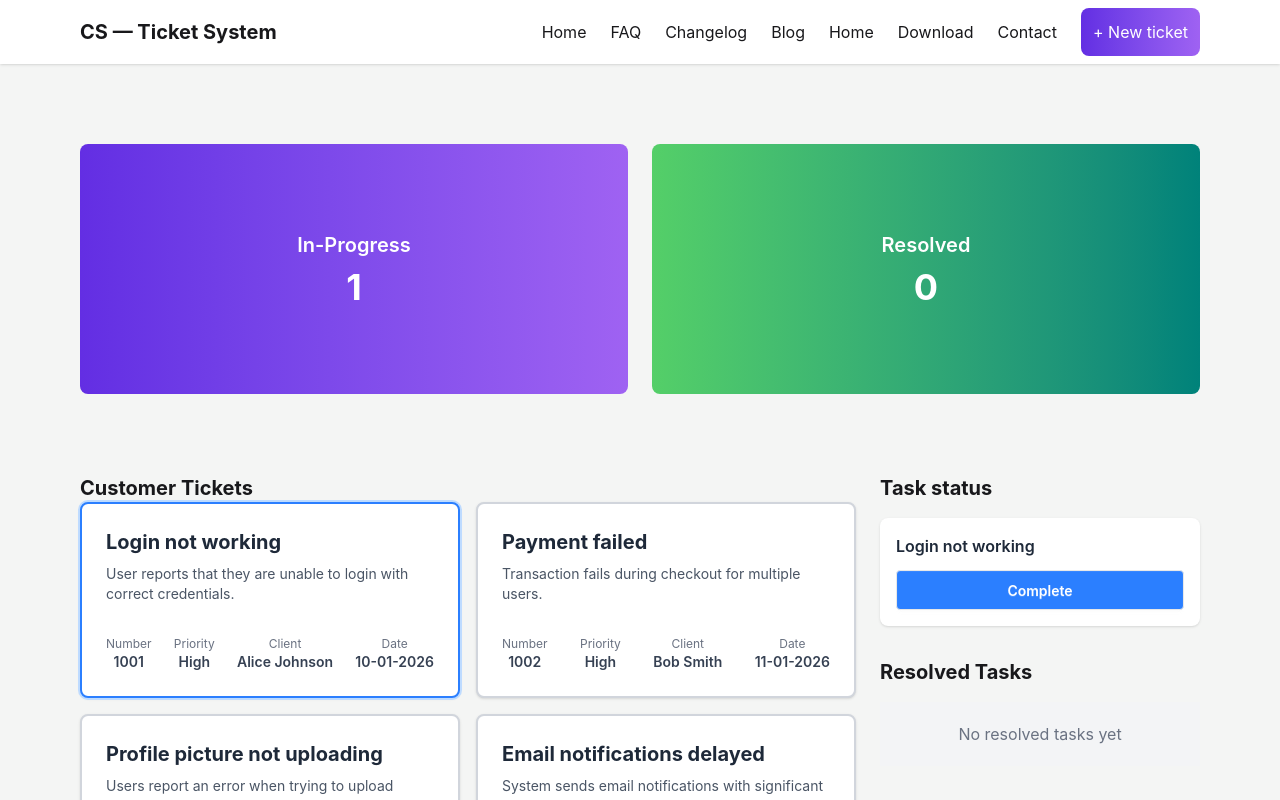
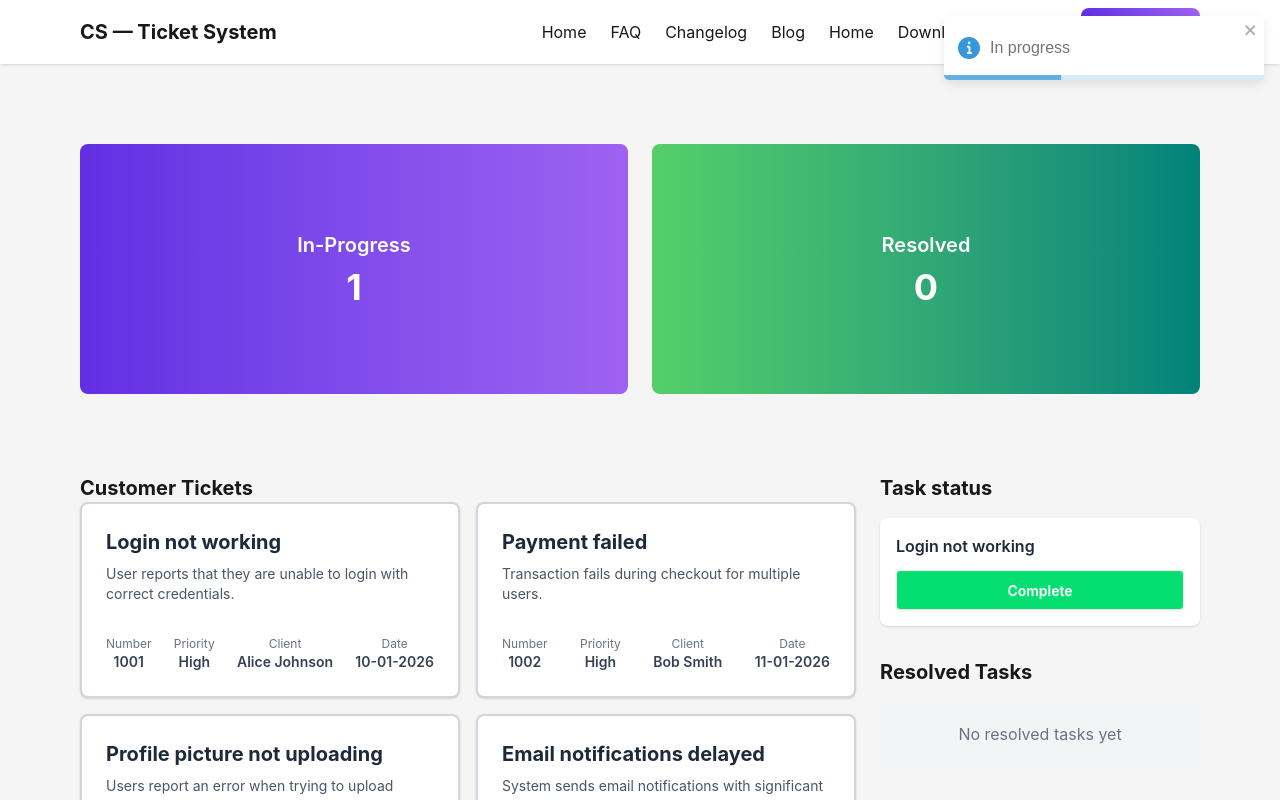
Before and after one commit to theTODEsage/react-assignment, a React (Vite) app: page / in a window 1280 px wide. Both pictures are taken after a click on the element 270 px from the left and 600 px from the top of the page. Shown: the top 800 px of the page. Built offline with nearby package versions, Linux system fonts and the light colour scheme.

Commit message:
added toastify

```diff
--- a/package.json
+++ b/package.json
@@ -13,6 +13,7 @@
     "@tailwindcss/vite": "^4.1.18",
     "react": "^19.2.0",
     "react-dom": "^19.2.0",
+    "react-toastify": "^11.0.5",
     "tailwindcss": "^4.1.18"
   },
   "devDependencies": {
--- a/src/App.jsx
+++ b/src/App.jsx
@@ -1,8 +1,46 @@
+// import './App.css'
+// import { useState } from 'react'
+// import Counter from './Components/Counter/Counter'
+// import Nav from './Components/Navbar/Nav'
+// import Tickets from './Components/Tickets/Tickets'
+
+// const fetchData = async() => {
+//   const res = await fetch('service.json')
+//   return res.json()
+// }
+// const promise = fetchData()
+
+// function App() {
+//   const [selectedTickets, setSelectedTickets] = useState([])
+//   const [resolvedTickets, setResolvedTickets] = useState([])
+
+//   return (
+//     <>
+//       <Nav></Nav>
+//       <Counter
+//         inProgressCount={selectedTickets.length}
+//         resolvedCount={resolvedTickets.length}
+//       />
+//       <Tickets
+//         promise={promise}
+//         selectedTickets={selectedTickets}
+//         setSelectedTickets={setSelectedTickets}
+//         resolvedTickets={resolvedTickets}
+//         setResolvedTickets={setResolvedTickets}
+//       />
+//     </>
+//   )
+// }
+
+// export default App
+
 import './App.css'
 import { useState } from 'react'
 import Counter from './Components/Counter/Counter'
 import Nav from './Components/Navbar/Nav'
 import Tickets from './Components/Tickets/Tickets'
+import { ToastContainer } from 'react-toastify'
+import 'react-toastify/dist/ReactToastify.css'
 
 const fetchData = async() => {
   const res = await fetch('service.json')
@@ -28,6 +66,17 @@ function App() {
         resolvedTickets={resolvedTickets}
         setResolvedTickets={setResolvedTickets}
       />
+      <ToastContainer
+        position="top-right"
+        autoClose={3000}
+        hideProgressBar={false}
+        newestOnTop={false}
+        closeOnClick
+        rtl={false}
+        pauseOnFocusLoss
+        draggable
+        pauseOnHover
+      />
     </>
   )
 }
--- a/src/Components/Ticket/Ticket.jsx
+++ b/src/Components/Ticket/Ticket.jsx
@@ -1,4 +1,64 @@
+// import React from 'react';
+
+// const Ticket = ({ ticket, setSelectedTickets, selectedTickets }) => {
+
+//     const handleCard = (value) => {
+//         const isAlreadySelected = selectedTickets.some(t => t.number === value.number);
+
+//         if (!isAlreadySelected) {
+//             setSelectedTickets([...selectedTickets, value]);
+//         }
+//     }
+
+//     const isSelected = selectedTickets.some(t => t.number === ticket.number);
+
+//     return (
+//         <div>
+//             <div className="">
+//                 <div
+//                     onClick={() => handleCard(ticket)}
+//                     className={`border-2 bg-white rounded-lg p-6 flex flex-col justify-between shadow-sm hover:shadow-md transition-shadow duration-200 cursor-pointer ${
+//                         isSelected ? 'border-blue-500 ring-2 ring-blue-200' : 'border-gray-300'
+//                     }`}
+//                 >
+
+//                     <div className="mb-4">
+//                         <h2 className="text-xl font-bold text-gray-800 mb-2">{ticket.title}</h2>
+//                         <p className="text-gray-600 text-sm">
+//                             {ticket.description}
+//                         </p>
+//                     </div>
+
+//                     <div className="flex flex-wrap justify-between mt-4 text-gray-700 text-sm gap-4">
+//                         <div className="flex flex-col items-center">
+//                             <span className="text-gray-500 text-xs">Number</span>
+//                             <span className="font-semibold">{ticket.number}</span>
+//                         </div>
+//                         <div className="flex flex-col items-center">
+//                             <span className="text-gray-500 text-xs">Priority</span>
+//                             <span className="font-semibold">{ticket.priority}</span>
+//                         </div>
+//                         <div className="flex flex-col items-center">
+//                             <span className="text-gray-500 text-xs">Client</span>
+//                             <span className="font-semibold">{ticket.client}</span>
+//                         </div>
+//                         <div className="flex flex-col items-center">
+//                             <span className="text-gray-500 text-xs">Date</span>
+//                             <span className="font-semibold">{ticket.date}</span>
+//                         </div>
+//                     </div>
+
+//                 </div>
+//             </div>
+
+//         </div>
+//     );
+// };
+
+// export default Ticket;
+
 import React from 'react';
+import { toast } from 'react-toastify';
 
 const Ticket = ({ ticket, setSelectedTickets, selectedTickets }) => {
 
@@ -7,19 +67,23 @@ const Ticket = ({ ticket, setSelectedTickets, selectedTickets }) => {
 
         if (!isAlreadySelected) {
             setSelectedTickets([...selectedTickets, value]);
+            toast.info('In progress', {
+                position: "top-right",
+                autoClose: 3000,
+                hideProgressBar: false,
+                closeOnClick: true,
+                pauseOnHover: true,
+                draggable: true,
+            });
         }
     }
-
-    const isSelected = selectedTickets.some(t => t.number === ticket.number);
 
     return (
         <div>
             <div className="">
                 <div
                     onClick={() => handleCard(ticket)}
-                    className={`border-2 bg-white rounded-lg p-6 flex flex-col justify-between shadow-sm hover:shadow-md transition-shadow duration-200 cursor-pointer ${
-                        isSelected ? 'border-blue-500 ring-2 ring-blue-200' : 'border-gray-300'
-                    }`}
+                    className="border-2 bg-white border-gray-300 rounded-lg p-6 flex flex-col justify-between shadow-sm hover:shadow-md transition-shadow duration-200 cursor-pointer"
                 >
 
                     <div className="mb-4">
--- a/src/Components/Tickets/Tickets.jsx
+++ b/src/Components/Tickets/Tickets.jsx
@@ -1,3 +1,86 @@
+
+// import React, { use } from 'react';
+// import Ticket from '../Ticket/Ticket';
+
+// const Tickets = ({ promise, selectedTickets, setSelectedTickets, resolvedTickets, setResolvedTickets }) => {
+
+//     const ticketList = use(promise)
+
+//     const handleComplete = (ticket) => {
+
+//         setSelectedTickets(selectedTickets.filter(t => t.number !== ticket.number))
+//         setResolvedTickets([...resolvedTickets, ticket])
+//     }
+
+//     return (
+//         <div className="px-20 flex gap-6 mt-20">
+//             <div className="flex-1">
+//                 <h2 className="text-xl font-bold">Customer Tickets</h2>
+
+//                 <div className="grid grid-cols-1 md:grid-cols-2 gap-4">
+//                     {ticketList.map((ticket, index) => (
+//                         <Ticket
+//                             key={index}
+//                             setSelectedTickets={setSelectedTickets}
+//                             selectedTickets={selectedTickets}
+//                             ticket={ticket}
+//                         />
+//                     ))}
+//                 </div>
+//             </div>
+
+//             <div className="w-80">
+//                 {/* Task Status Section */}
+//                 <div className="mb-8">
+//                     <h2 className="text-xl font-bold mb-4">Task status</h2>
+//                     {selectedTickets.length === 0 ? (
+//                         <div className="bg-white p-5 text-center text-gray-500">
+//                             Select a ticket to add to Task Status
+//                         </div>
+//                     ) : (
+//                         <div className="space-y-3">
+//                             {selectedTickets.map((ticket, index) => (
+//                                 <div key={index} className="bg-white p-4 rounded-lg shadow">
+//                                     <h3 className='mb-3 font-semibold text-gray-800'>{ticket.title}</h3>
+//                                     <button
+//                                         onClick={() => handleComplete(ticket)}
+//                                         className="btn w-full bg-blue-500 text-white py-2 rounded hover:bg-blue-600 transition"
+//                                     >
+//                                         Complete
+//                                     </button>
+//                                 </div>
+//                             ))}
+//                         </div>
+//                     )}
+//                 </div>
+
+
+
+//                 <div>
+//                     <h2 className="text-xl font-bold mb-4">Resolved Tasks</h2>
+//                     {resolvedTickets.length === 0 ? (
+//                         <div className="bg-gray-100 p-5 text-center text-gray-500">
+//                             No resolved tasks yet
+//                         </div>
+//                     ) : (
+//                         <div className="space-y-2">
+//                             {resolvedTickets.map((ticket, index) => (
+//                                 <div key={index} className="bg-green-50 border border-green-200 p-3 rounded-lg">
+//                                     <h3 className='font-semibold text-green-800 flex items-center'>
+//                                         <span className="mr-2">✓</span>
+//                                         {ticket.title}
+//                                     </h3>
+//                                 </div>
+//                             ))}
+//                         </div>
+//                     )}
+//                 </div>
+//             </div>
+//         </div>
+//     );
+// }
+
+// export default Tickets;
 
 import React, { use } from 'react';
 import Ticket from '../Ticket/Ticket';
@@ -7,7 +90,6 @@ const Tickets = ({ promise, selectedTickets, setSelectedTickets, resolvedTickets
     const ticketList = use(promise)
 
     const handleComplete = (ticket) => {
-
         setSelectedTickets(selectedTickets.filter(t => t.number !== ticket.number))
         setResolvedTickets([...resolvedTickets, ticket])
     }
@@ -44,7 +126,7 @@ const Tickets = ({ promise, selectedTickets, setSelectedTickets, resolvedTickets
                                     <h3 className='mb-3 font-semibold text-gray-800'>{ticket.title}</h3>
                                     <button
                                         onClick={() => handleComplete(ticket)}
-                                        className="btn w-full bg-blue-500 text-white py-2 rounded hover:bg-blue-600 transition"
+                                        className="btn w-full bg-green-400 text-white py-2 rounded hover:bg-green-500 transition"
                                     >
                                         Complete
                                     </button>
@@ -53,8 +135,6 @@ const Tickets = ({ promise, selectedTickets, setSelectedTickets, resolvedTickets
                         </div>
                     )}
                 </div>
-
-
 
                 <div>
                     <h2 className="text-xl font-bold mb-4">Resolved Tasks</h2>
@@ -66,8 +146,7 @@ const Tickets = ({ promise, selectedTickets, setSelectedTickets, resolvedTickets
                         <div className="space-y-2">
                             {resolvedTickets.map((ticket, index) => (
                                 <div key={index} className="bg-green-50 border border-green-200 p-3 rounded-lg">
-                                    <h3 className='font-semibold text-green-800 flex items-center'>
-                                        <span className="mr-2">✓</span>
+                                    <h3 className='font-semibold text-green-800'>
                                         {ticket.title}
                                     </h3>
                                 </div>
```
Also changed, not shown: 1 other file (tests, documents, lock files or other folders).
